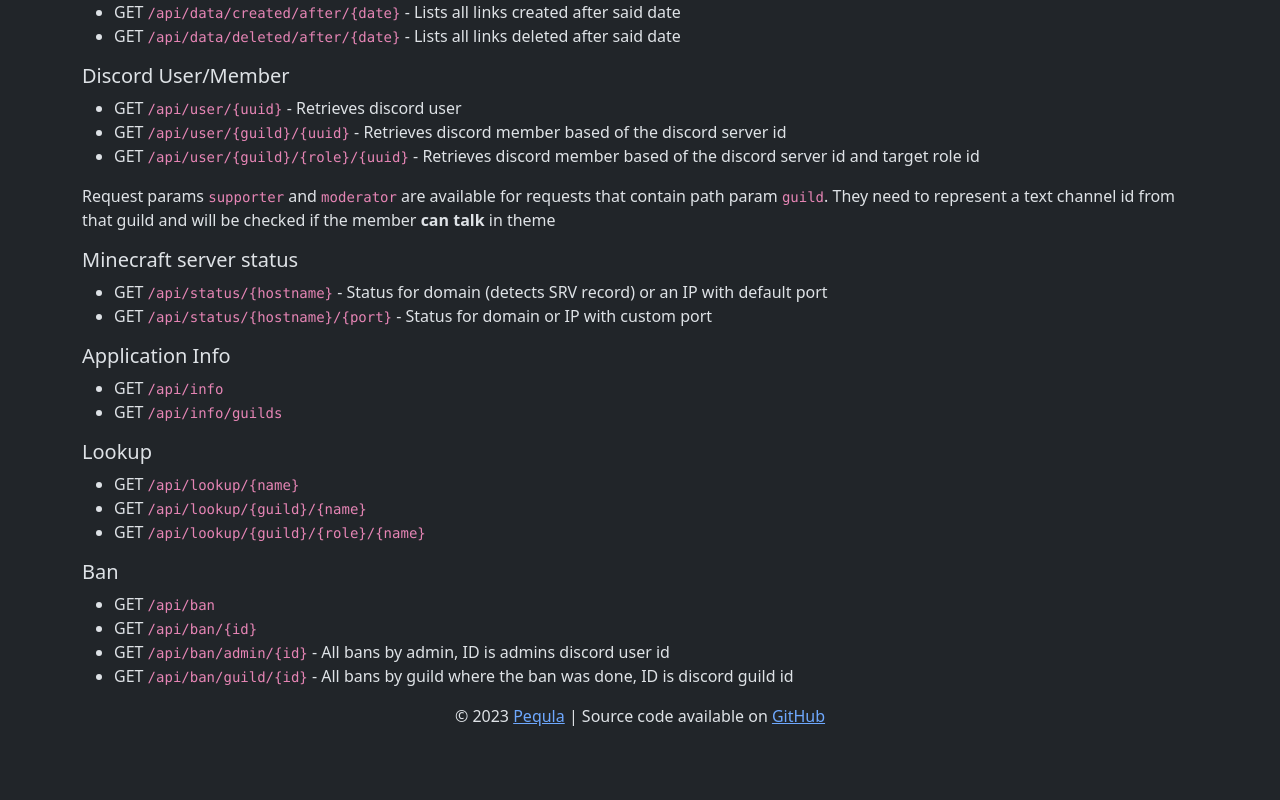
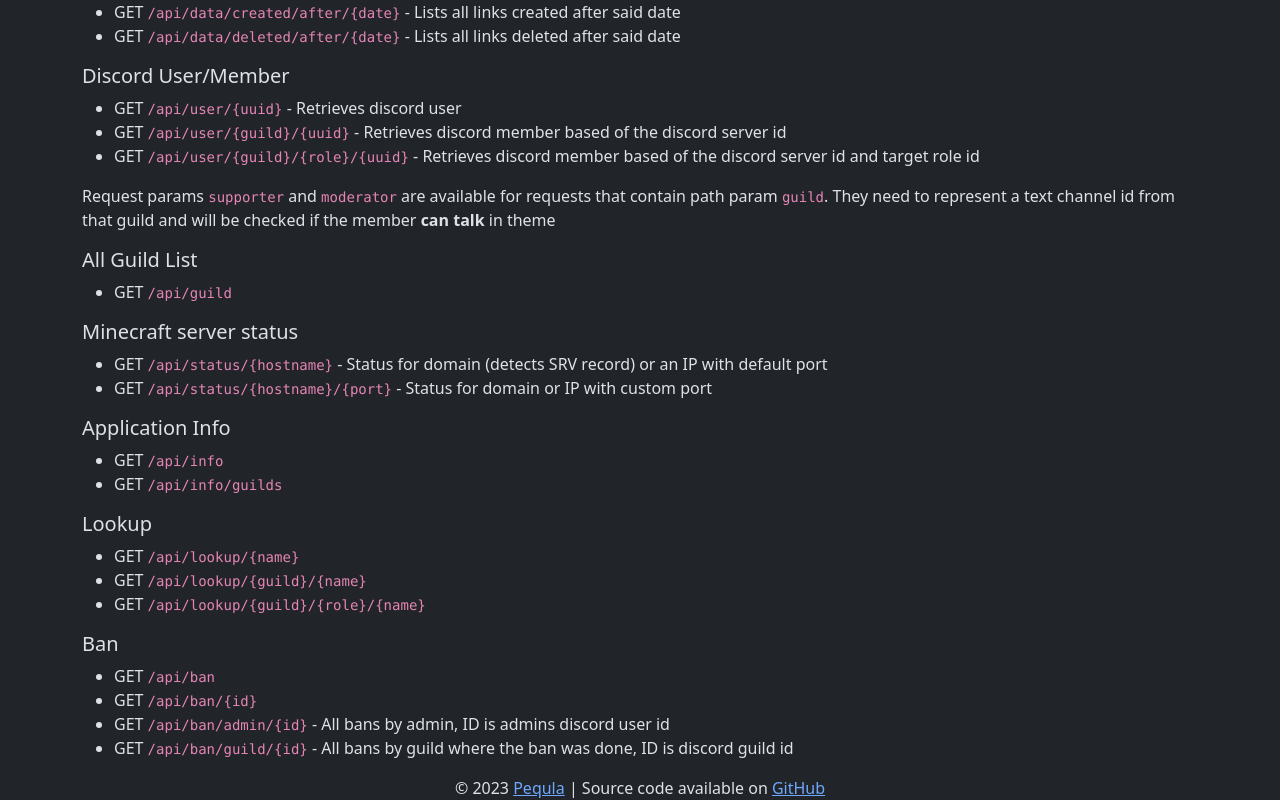
Before and after one commit to Pequla/data-vue, a Vue app: page /docs/link in a window 1280 px wide. Shown: the part 952-1752 px from the top of the page. Before the commit the page ends 1680 px from the top, so only its background shows below. Built offline with nearby package versions, Linux system fonts and the light colour scheme; no server answers.

Commit message:
Add all guilds endpoint to docs

```diff
--- a/src/views/docs/LinkView.vue
+++ b/src/views/docs/LinkView.vue
@@ -57,6 +57,10 @@
                 if
                 the member <strong>can talk</strong> in theme</p>
         </blockquote>
+         <h5 id="application-info">All Guild List</h5>
+        <ul>
+            <li>GET <code>/api/guild</code></li>
+        </ul>
         <h5 id="minecraft-server-status">Minecraft server status</h5>
         <ul>
             <li>GET <code>/api/status/{hostname}</code> - Status for domain (detects SRV record) or an IP with default
```
